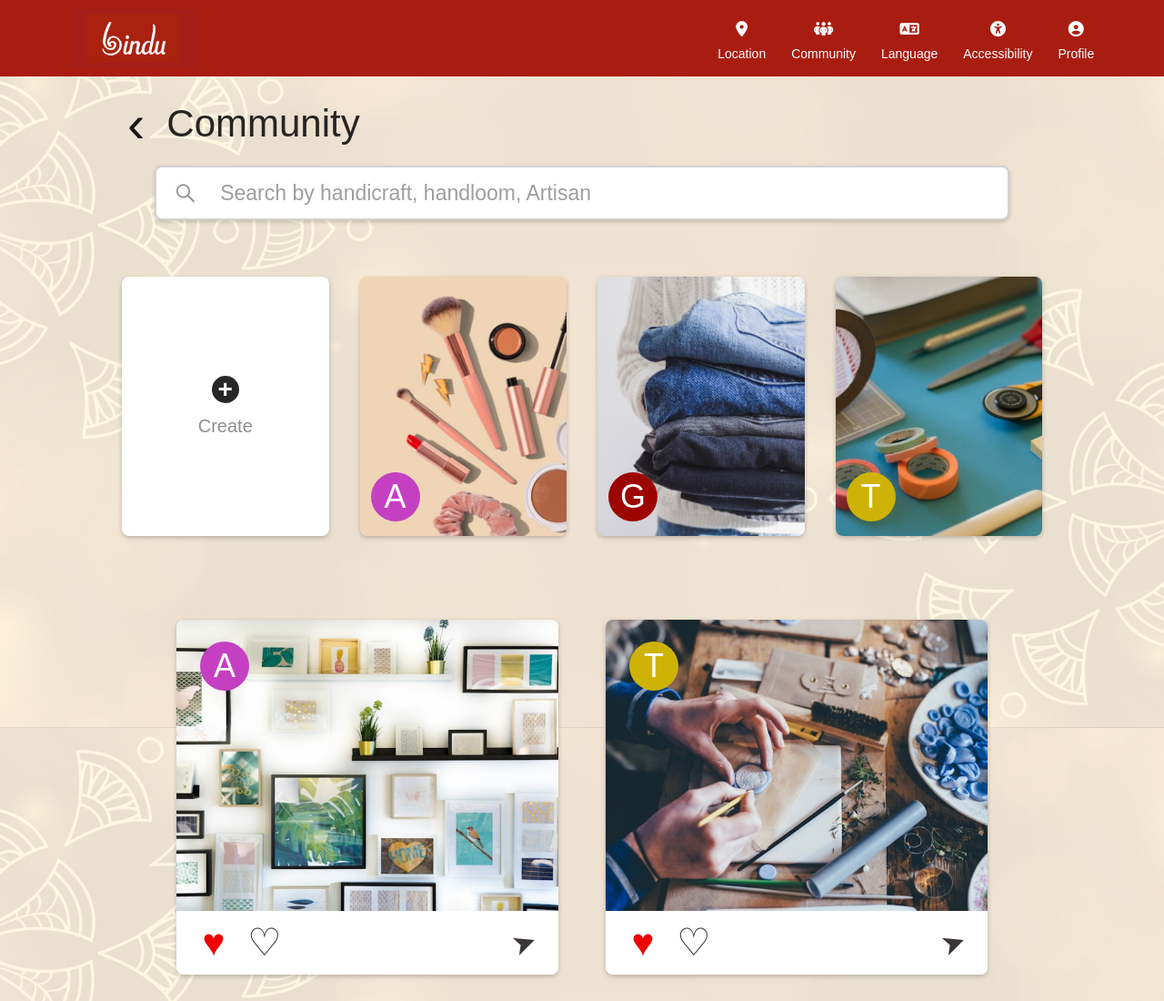
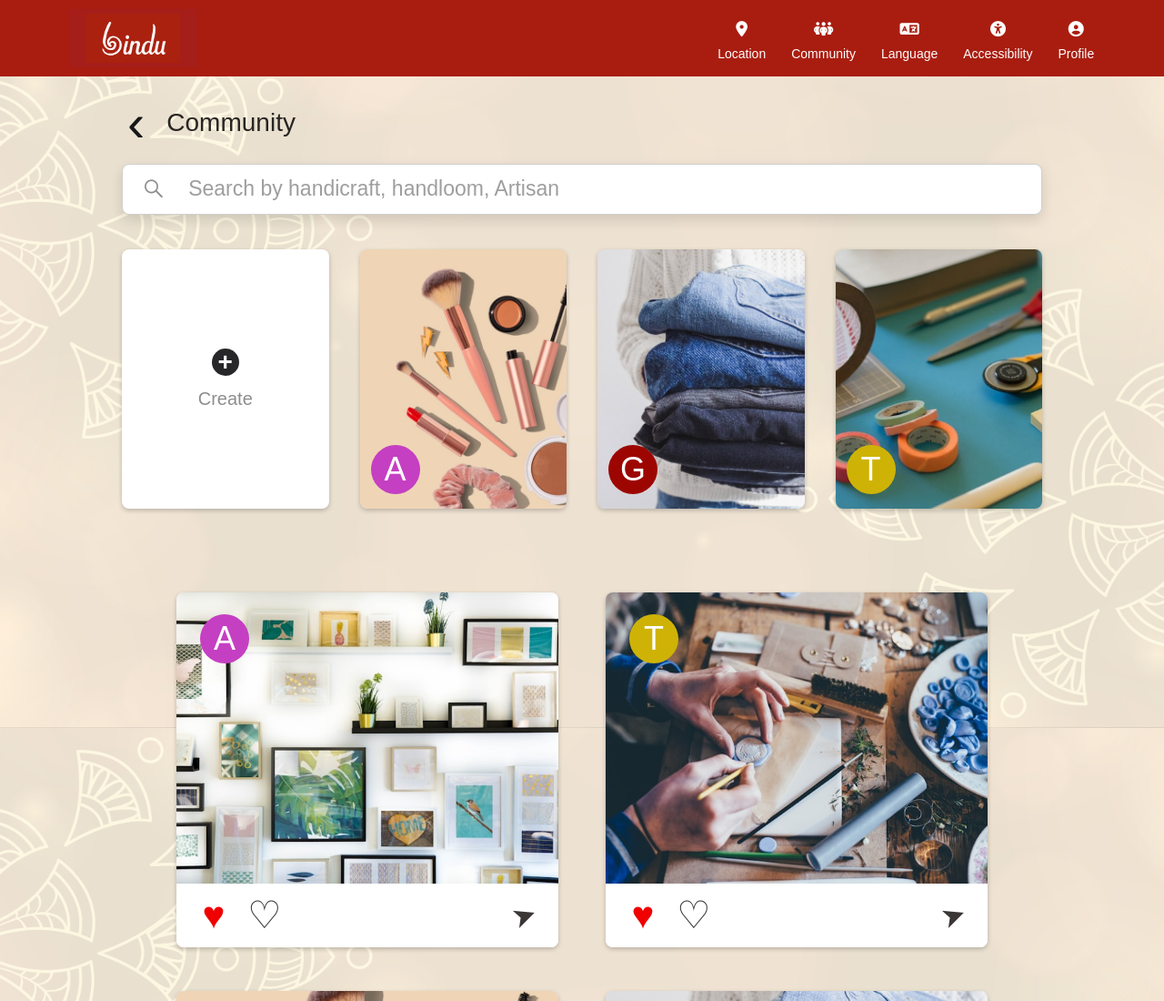
Before and after one commit to Swoyamjeetcodes/webdev-bindu, a plain HTML site: page craft.html in a window 1280 px wide. Shown: the top 1100 px of the page at 91% size. Drawn offline with Linux system fonts and the light colour scheme.

Commit message:
Widen craft page search

```diff
--- a/styles.css
+++ b/styles.css
@@ -142,6 +142,16 @@ input {
 
 .search-box input::placeholder {
   color: #9e9e9e;
+}
+
+.craft-page .search-box {
+  width: min(100%, 1100px);
+  min-height: 56px;
+  margin: 10px auto 38px;
+  padding: 0 24px;
+  border: 1px solid #cfcfcf;
+  border-radius: 8px;
+  box-shadow: 0 6px 14px rgba(0, 0, 0, 0.12);
 }
 
 .home {
@@ -558,7 +568,7 @@ input {
 }
 
 .quiz-row.scroll-row article {
-  flex: 0 0 calc((100% - 80px) / 5);
+  flex: 0 0 calc((100% - 260px) / 4);
 }
 
 .quiz-row article {
@@ -619,6 +629,10 @@ h1 {
   margin: 0;
   font-size: 42px;
   font-weight: 500;
+}
+
+.craft-page h1 {
+  font-size: 28px;
 }
 
 .quick-row {
```
